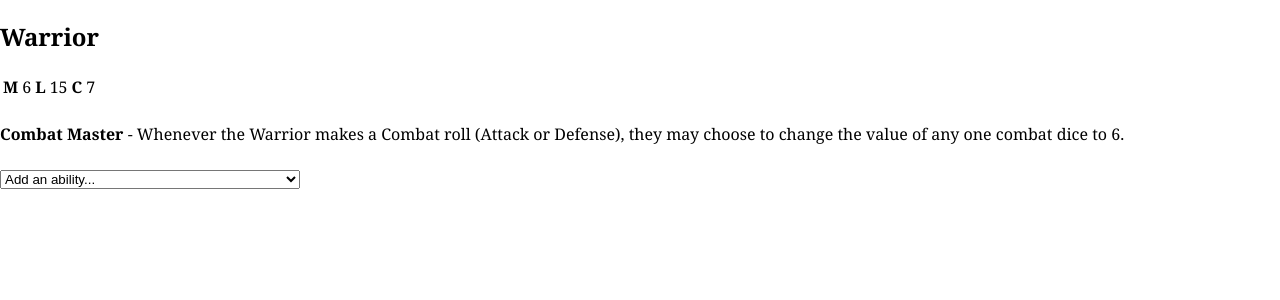
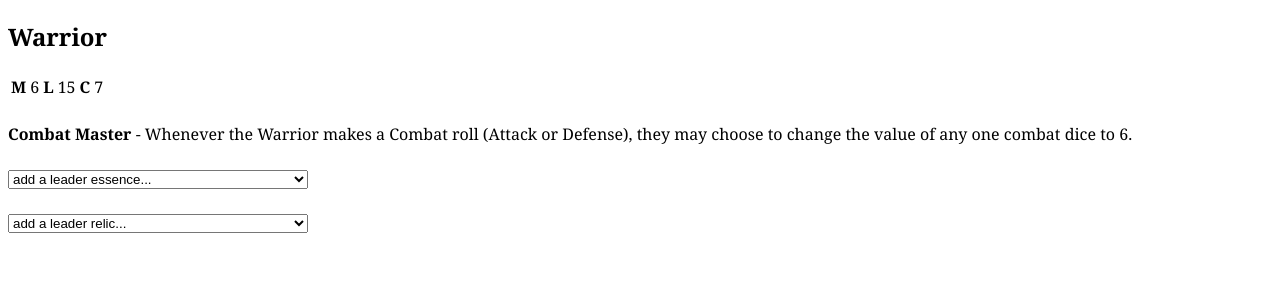
Before and after one commit to dkraytsberg/cabal-builder, a React (Create React App) app: page / in a window 1280 px wide. Shown: the top 300 px of the page. Built offline with nearby package versions, Linux system fonts and the light colour scheme.

Commit message:
select leader relic

```diff
--- a/src/App.scss
+++ b/src/App.scss
@@ -1,7 +1,6 @@
 body {
   // font-family: Arial, Helvetica, sans-serif;
   font-family: Cambria, Georgia, serif;
-  margin: 0;
 }
 
 .main-container {
--- a/src/componentsV2/AbilitySelector.tsx
+++ b/src/componentsV2/AbilitySelector.tsx
@@ -3,7 +3,7 @@ import {
   leaderEssenceMap,
   leaderEssenceNames,
   leaderRelicMap,
-  LeaderRelicNames,
+  leaderRelicNames,
 } from "../data/DemonData";
 import { AbilityName, DemonData, DemonType } from "../types/DemonTypes";
 
@@ -41,7 +41,7 @@ const AbilitySelector: React.FC<AbilitySelectorProps> = ({
               })}
             </optgroup>
             <optgroup label="Leader Relics">
-              {LeaderRelicNames.map((relicName) => {
+              {leaderRelicNames.map((relicName) => {
                 const { name, text } = leaderRelicMap[relicName];
                 return (
                   <option value={name} key={name}>
--- a/src/componentsV2/Leader.tsx
+++ b/src/componentsV2/Leader.tsx
@@ -1,8 +1,10 @@
+import React from "react";
 import { useSelector, useDispatch } from "react-redux";
 import {
   leaderEssenceMap,
   leaderEssenceNames,
-  LeaderRelicNames,
+  leaderRelicMap,
+  leaderRelicNames,
 } from "../data/DemonData";
 
 import * as selectors from "../redux/selectors";
@@ -12,10 +14,9 @@ import {
   LeaderEssenceAbility,
   LeaderEssenceName,
   LeaderRelicName,
+  LeaderRelicAbility,
 } from "../types/DemonTypes";
-import AbilitySelector from "./AbilitySelector";
 import Select from "./Select";
-import React, { EventHandler, MouseEventHandler } from "react";
 
 const Leader: React.FC = () => {
   const leader = useSelector(selectors.selectLeader);
@@ -25,11 +26,12 @@ const Leader: React.FC = () => {
     name,
     data: { move, life, combat, abilities },
     leaderEssence,
+    leaderRelic,
   } = leader;
 
   const selectAbility = (name: AbilityName) => {
-    if (LeaderRelicNames.includes(name as LeaderRelicName)) {
-      console.log("relic");
+    if (leaderRelicNames.includes(name as LeaderRelicName)) {
+      dispatch(actions.setLeaderRelic(name as LeaderRelicName));
     } else if (leaderEssenceNames.includes(name as LeaderEssenceName)) {
       dispatch(actions.setLeaderEssence(name as LeaderEssenceName));
     }
@@ -40,12 +42,16 @@ const Leader: React.FC = () => {
     dispatch(actions.removeLeaderEssence());
   };
 
+  const removeRelic = (e: React.SyntheticEvent<HTMLAnchorElement>) => {
+    e.preventDefault();
+    dispatch(actions.removeLeaderRelic());
+  };
+
   return (
     <div>
       <header>
         <h2>{name}</h2>
       </header>
-
       <section>
         <table>
           <tbody>
@@ -60,9 +66,7 @@ const Leader: React.FC = () => {
           </tbody>
         </table>
       </section>
-
       <br />
-
       <section>
         {abilities.map((a) => (
           <article>
@@ -86,6 +90,28 @@ const Leader: React.FC = () => {
             <Select<LeaderEssenceAbility>
               list={leaderEssenceNames.map((n) => leaderEssenceMap[n])}
               onSelect={selectAbility}
+              placeholder="add a leader essence..."
+            />
+          </aside>
+        )}
+
+        <br />
+
+        {leaderRelic ? (
+          <article>
+            <div>
+              <b>{leaderRelic.name}</b> - {leaderRelic.text}
+            </div>
+            <a href="" onClick={removeRelic}>
+              remove
+            </a>
+          </article>
+        ) : (
+          <aside>
+            <Select<LeaderRelicAbility>
+              list={leaderRelicNames.map((n) => leaderRelicMap[n])}
+              onSelect={selectAbility}
+              placeholder="add a leader relic..."
             />
           </aside>
         )}
--- a/src/componentsV2/Select.tsx
+++ b/src/componentsV2/Select.tsx
@@ -3,6 +3,7 @@ import { Ability, AbilityName } from "../types/DemonTypes";
 interface SelectProps<T> {
   list: T[];
   onSelect: (item: AbilityName) => void;
+  placeholder: string;
 }
 function Select<T extends Ability>(props: SelectProps<T>) {
   return (
@@ -12,7 +13,7 @@ function Select<T extends Ability>(props: SelectProps<T>) {
       style={{ width: "300px" }}
     >
       <option value="add an ability" hidden>
-        Add an ability...
+        {props.placeholder}
       </option>
       {props.list.map((item) => (
         <option value={item.name}>
--- a/src/data/DemonData.ts
+++ b/src/data/DemonData.ts
@@ -934,7 +934,7 @@ export const leaderEssenceMap: Record<
   },
 };
 
-export const LeaderRelicNames: Types.LeaderRelicName[] = [
+export const leaderRelicNames: Types.LeaderRelicName[] = [
   Types.SoulDrinker,
   Types.ScreamingShield,
   Types.InfernalArmor,
--- a/src/redux/actions.ts
+++ b/src/redux/actions.ts
@@ -6,6 +6,8 @@ import {
   REMOVE_DEMON_ACTION,
   SET_LEADER_ESSENCE_ACTION,
   REMOVE_LEADER_ESSENCE_ACTION,
+  SET_LEADER_RELIC_ACTION,
+  REMOVE_LEADER_RELIC_ACTION,
 } from "./types";
 
 import {
@@ -15,6 +17,7 @@ import {
   PhilosophyName,
   RosterDemonName,
   LeaderEssenceName,
+  LeaderRelicName,
 } from "../types/DemonTypes";
 
 export const selectLeader = (leader: LeaderName): UPDATE_LEADER_ACTION => ({
@@ -35,6 +38,20 @@ export const setLeaderEssence = (
 
 export const removeLeaderEssence = (): REMOVE_LEADER_ESSENCE_ACTION => ({
   type: ActionType.REMOVE_LEADER_ESSENCE,
+  payload: {},
+});
+
+export const setLeaderRelic = (
+  relic: LeaderRelicName
+): SET_LEADER_RELIC_ACTION => ({
+  type: ActionType.SET_LEADER_RELIC,
+  payload: {
+    relic,
+  },
+});
+
+export const removeLeaderRelic = (): REMOVE_LEADER_RELIC_ACTION => ({
+  type: ActionType.REMOVE_LEADER_RELIC,
   payload: {},
 });
 
--- a/src/redux/reducer.ts
+++ b/src/redux/reducer.ts
@@ -4,9 +4,8 @@ import {
   philosophyNames,
   rosterDemonMap,
   leaderEssenceMap,
-  leaderEssenceNames,
+  leaderRelicMap,
 } from "../data/DemonData";
-import { LeaderEssenceAbility, LeaderEssenceName } from "../types/DemonTypes";
 import {
   ReducerState,
   ActionType,
@@ -22,6 +21,7 @@ const initialState: ReducerState = {
     data: leaderDemonMap[leaderNames[0]],
     leaderEssence: undefined,
     secondLeaderEssence: undefined,
+    leaderRelic: undefined,
   },
 };
 
@@ -40,6 +40,7 @@ const reducer = (state: ReducerState = initialState, action: ReducerAction) => {
         },
       };
     }
+
     case ActionType.SET_LEADER_ESSENCE: {
       return {
         ...state,
@@ -49,6 +50,7 @@ const reducer = (state: ReducerState = initialState, action: ReducerAction) => {
         },
       };
     }
+
     case ActionType.REMOVE_LEADER_ESSENCE: {
       return {
         ...state,
@@ -58,6 +60,27 @@ const reducer = (state: ReducerState = initialState, action: ReducerAction) => {
         },
       };
     }
+
+    case ActionType.SET_LEADER_RELIC: {
+      return {
+        ...state,
+        leader: {
+          ...state.leader,
+          leaderRelic: leaderRelicMap[action.payload.relic],
+        },
+      };
+    }
+
+    case ActionType.REMOVE_LEADER_RELIC: {
+      return {
+        ...state,
+        leader: {
+          ...state.leader,
+          leaderRelic: undefined,
+        },
+      };
+    }
+
     case ActionType.SET_PHILOSOPHY: {
       const {
         payload: { philosophy },
@@ -67,6 +90,7 @@ const reducer = (state: ReducerState = initialState, action: ReducerAction) => {
         philosophy,
       };
     }
+
     case ActionType.ADD_DEMON: {
       const {
         payload: { demon },
--- a/src/redux/types.ts
+++ b/src/redux/types.ts
@@ -13,6 +13,8 @@ import {
   GreaterDemonData,
   SuperiorDemonData,
   LeaderEssenceName,
+  LeaderRelicAbility,
+  LeaderRelicName,
 } from "../types/DemonTypes";
 
 export interface EditableDemon {
@@ -24,6 +26,7 @@ export interface EditableLeaderDemon extends EditableDemon {
   name: LeaderName;
   leaderEssence?: LeaderEssenceAbility;
   secondLeaderEssence?: LeaderEssenceAbility;
+  leaderRelic?: LeaderRelicAbility;
   data: LeaderDemonData;
 }
 
@@ -62,6 +65,8 @@ export enum ActionType {
   UPDATE_LEADER = "UPDATE_LEADER",
   SET_LEADER_ESSENCE = "SET_LEADER_ESSENCE",
   REMOVE_LEADER_ESSENCE = "REMOVE_LEADER_ESSENCE",
+  SET_LEADER_RELIC = "SET_LEADER_RELIC",
+  REMOVE_LEADER_RELIC = "REMOVE_LEADER_RELIC",
   SET_PHILOSOPHY = "SET_PHILOSOPHY",
   ADD_DEMON = "ADD_DEMON",
   REMOVE_DEMON = "REMOVE_DEMON",
@@ -87,6 +92,18 @@ export type SET_LEADER_ESSENCE_ACTION = {
 
 export type REMOVE_LEADER_ESSENCE_ACTION = {
   type: ActionType.REMOVE_LEADER_ESSENCE;
+  payload: {};
+};
+
+export type SET_LEADER_RELIC_ACTION = {
+  type: ActionType.SET_LEADER_RELIC;
+  payload: {
+    relic: LeaderRelicName;
+  };
+};
+
+export type REMOVE_LEADER_RELIC_ACTION = {
+  type: ActionType.REMOVE_LEADER_RELIC;
   payload: {};
 };
 
@@ -116,5 +133,7 @@ export type ReducerAction =
   | SET_LEADER_ESSENCE_ACTION
   | REMOVE_LEADER_ESSENCE_ACTION
   | SET_PHILOSOPHY_ACTION
+  | SET_LEADER_RELIC_ACTION
+  | REMOVE_LEADER_RELIC_ACTION
   | ADD_DEMON_ACTION
   | REMOVE_DEMON_ACTION;
```
